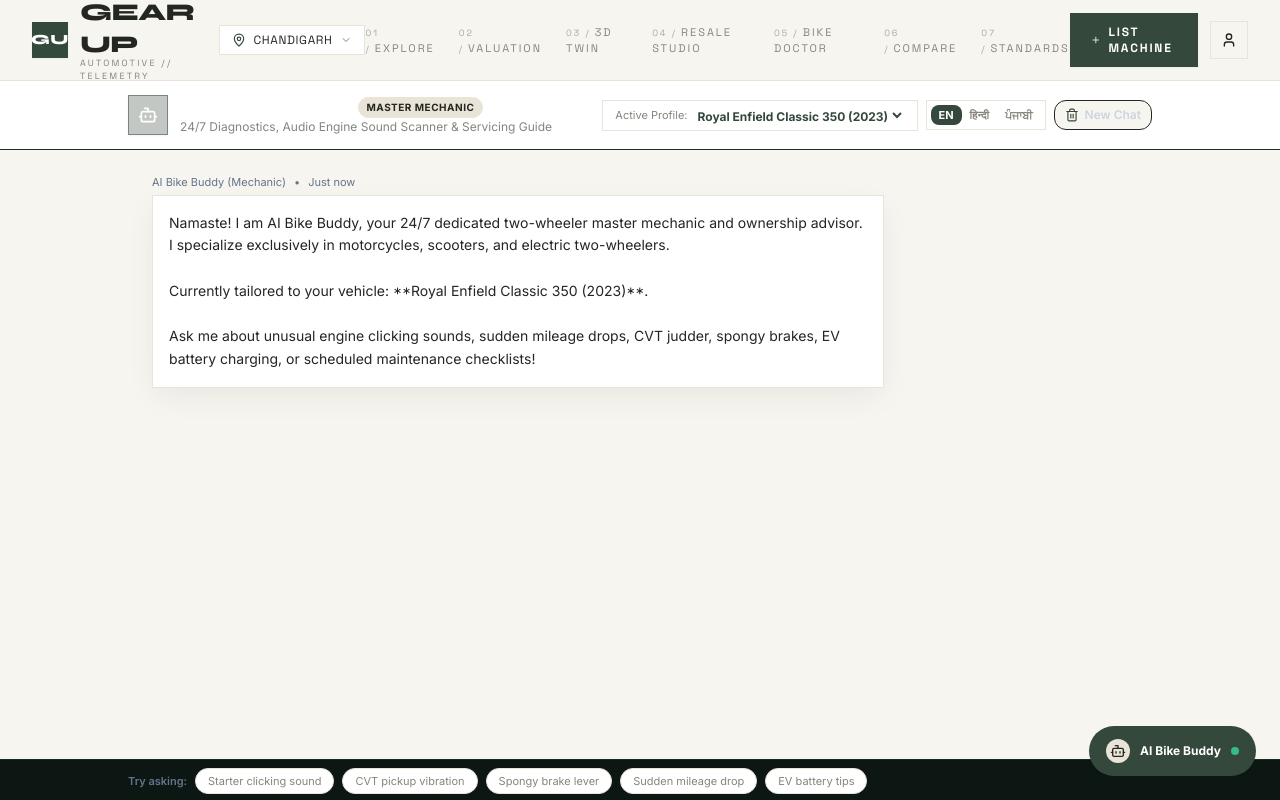
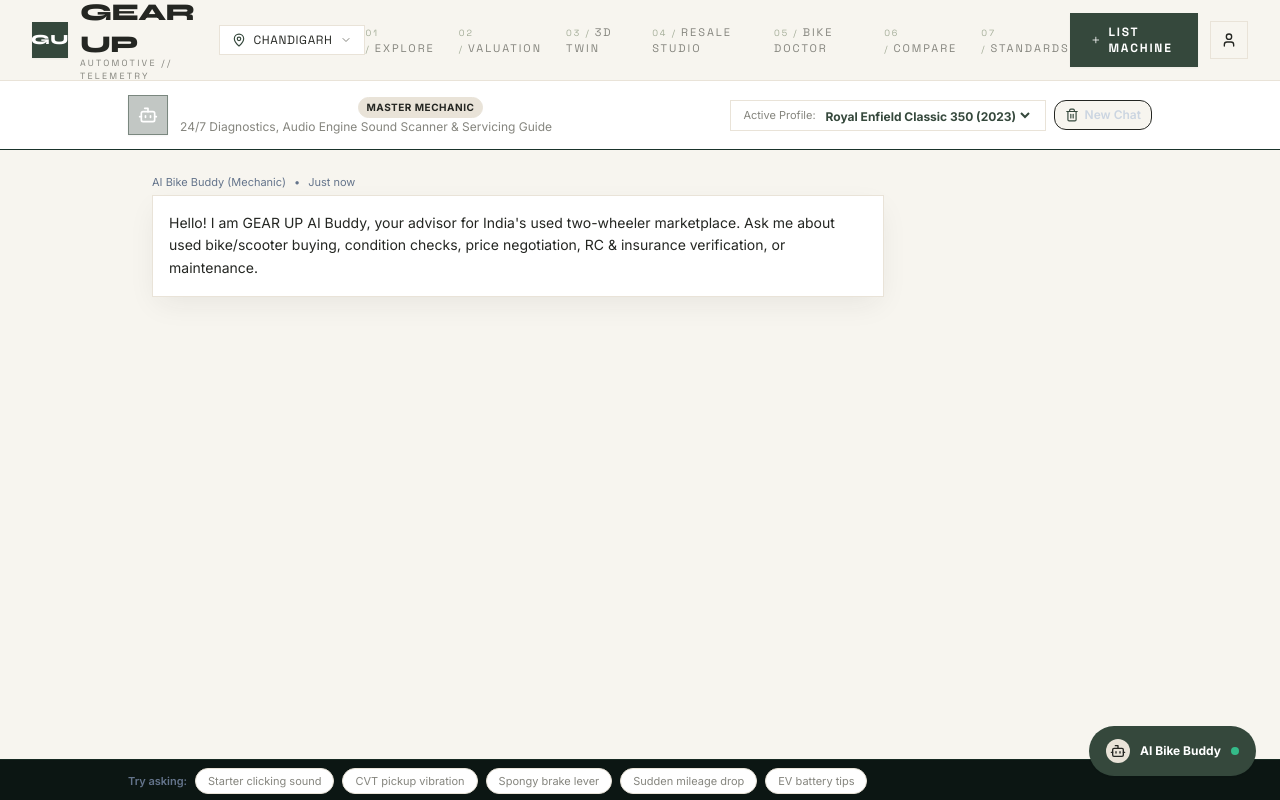
Before and after one commit to Paraskhanchi25/GearUp, a React (Vite) app in the folder client/: page /ai-buddy in a window 1280 px wide. Shown: the top 800 px of the page. Built offline with nearby package versions, Linux system fonts and the light colour scheme; a web font is replaced by a local one.

Commit message:
feat(ai-buddy): remove 3-language selector, enforce strict 30-80 word response policy, intent understanding, and anti-repetition filter

```diff
--- a/client/src/components/FloatingBikeBuddy.tsx
+++ b/client/src/components/FloatingBikeBuddy.tsx
@@ -18,12 +18,11 @@ export const FloatingBikeBuddy: React.FC = () => {
   const [input, setInput] = useState('');
   const [isListening, setIsListening] = useState(false);
   const [isTyping, setIsTyping] = useState(false);
-  const [language, setLanguage] = useState<'en' | 'hi' | 'pa'>('en');
 
   const [messages, setMessages] = useState<Message[]>([
     {
       sender: 'ai',
-      text: "Namaste! I'm GEAR UP AI Buddy, your 24/7 used two-wheeler advisor. Ask me about buying, selling, prices, condition checks, or RC/insurance!",
+      text: "Hello! I'm GEAR UP AI Buddy, your advisor for India's used two-wheeler marketplace. Ask me about buying, selling, prices, condition checks, or RC/insurance.",
     },
   ]);
 
@@ -45,7 +44,6 @@ export const FloatingBikeBuddy: React.FC = () => {
       const res = await sendAIBuddyMessage({
         message: q,
         history: historyPayload,
-        language,
       });
 
       const reply = res.response || res.text || 'Diagnostic assessment generated.';
@@ -86,7 +84,7 @@ export const FloatingBikeBuddy: React.FC = () => {
       return;
     }
     const recognition = new SpeechRecognition();
-    recognition.lang = language === 'hi' ? 'hi-IN' : language === 'pa' ? 'pa-IN' : 'en-IN';
+    recognition.lang = 'en-IN';
     recognition.continuous = false;
 
     if (!isListening) {
--- a/client/src/pages/AIBuddyPage.tsx
+++ b/client/src/pages/AIBuddyPage.tsx
@@ -43,7 +43,6 @@ interface ChatMessage {
 
 export const AIBuddyPage: React.FC = () => {
   const [selectedProfile, setSelectedProfile] = useState<PersonalizedVehicleProfile>(POPULAR_PROFILES[0]);
-  const [language, setLanguage] = useState<'en' | 'hi' | 'pa'>('en');
   const [input, setInput] = useState('');
   const [isListening, setIsListening] = useState(false);
   const [isTyping, setIsTyping] = useState(false);
@@ -58,11 +57,7 @@ export const AIBuddyPage: React.FC = () => {
     {
       id: '1',
       sender: 'ai',
-      text: `Namaste! I am AI Bike Buddy, your 24/7 dedicated two-wheeler master mechanic and ownership advisor. I specialize exclusively in motorcycles, scooters, and electric two-wheelers.
-
-Currently tailored to your vehicle: **${selectedProfile.brand} ${selectedProfile.model} (${selectedProfile.year})**.
-
-Ask me about unusual engine clicking sounds, sudden mileage drops, CVT judder, spongy brakes, EV battery charging, or scheduled maintenance checklists!`,
+      text: `Hello! I am GEAR UP AI Buddy, your advisor for India's used two-wheeler marketplace. Ask me about used bike/scooter buying, condition checks, price negotiation, RC & insurance verification, or maintenance.`,
       timestamp: 'Just now',
     },
   ]);
@@ -116,33 +111,34 @@ Ask me about unusual engine clicking sounds, sudden mileage drops, CVT judder, s
       const res = await sendAIBuddyMessage({
         message: q || (hadImage ? 'Photo component inspection' : 'Engine audio sound check'),
         history: historyPayload,
-        language,
         vehicle_context: selectedProfile
       });
 
-      // 2. Also run complementary local diagnostic checks if it's a mechanical query
-      const diagnosis = diagnoseTwoWheelerQuery(
-        q || (hadImage ? 'Inspect bike component image' : 'Unusual engine sound recording'),
-        selectedProfile,
-        hadImage,
-        hadAudio
-      );
+      // 2. Only attach diagnostic card if user provided audio sound recording or image
+      const diagnosis = (hadImage || hadAudio)
+        ? diagnoseTwoWheelerQuery(
+            q || (hadImage ? 'Inspect bike component image' : 'Unusual engine sound recording'),
+            selectedProfile,
+            hadImage,
+            hadAudio
+          )
+        : undefined;
 
       const aiMsg: ChatMessage = {
         id: (Date.now() + 1).toString(),
         sender: 'ai',
         text: res.response || res.text || `Here is my assessment for your ${selectedProfile.brand} ${selectedProfile.model}:`,
-        diagnosis: res.is_refusal ? undefined : diagnosis,
-        recommendations: res.matched_listings?.map((l: any) => l.title) || diagnosis.recommendedListings,
+        diagnosis,
+        recommendations: res.matched_listings?.map((l: any) => l.title),
         timestamp: res.timestamp || 'Just now',
       };
 
       setMessages((prev) => [...prev, aiMsg]);
 
       // Spoken narration
-      if ('speechSynthesis' in window && language !== 'pa' && !res.is_refusal) {
-        const briefUtterance = new SpeechSynthesisUtterance(diagnosis.title || 'Technical assessment generated');
-        briefUtterance.lang = language === 'hi' ? 'hi-IN' : 'en-IN';
+      if ('speechSynthesis' in window && !res.is_refusal) {
+        const briefUtterance = new SpeechSynthesisUtterance(res.response || 'Assessment generated');
+        briefUtterance.lang = 'en-IN';
         window.speechSynthesis.speak(briefUtterance);
       }
     } catch (err: any) {
@@ -168,7 +164,7 @@ Ask me about unusual engine clicking sounds, sudden mileage drops, CVT judder, s
     }
 
     const recognition = new SpeechRecognition();
-    recognition.lang = language === 'hi' ? 'hi-IN' : language === 'pa' ? 'pa-IN' : 'en-IN';
+    recognition.lang = 'en-IN';
     recognition.continuous = false;
 
     if (!isListening) {
@@ -239,27 +235,6 @@ Ask me about unusual engine clicking sounds, sudden mileage drops, CVT judder, s
                   </option>
                 ))}
               </select>
-            </div>
-
-            <div className="flex items-center rounded-none bg-white p-1 border border-[#E9E3D8] text-[11px] font-bold">
-              <button
-                onClick={() => setLanguage('en')}
-                className={`px-2 py-0.5 rounded-lg ${language === 'en' ? 'bg-[#35483C] text-white' : 'text-[#85857E]'}`}
-              >
-                EN
-              </button>
-              <button
-                onClick={() => setLanguage('hi')}
-                className={`px-2 py-0.5 rounded-lg ${language === 'hi' ? 'bg-[#35483C] text-white' : 'text-[#85857E]'}`}
-              >
-                हिन्दी
-              </button>
-              <button
-                onClick={() => setLanguage('pa')}
-                className={`px-2 py-0.5 rounded-lg ${language === 'pa' ? 'bg-[#35483C] text-white' : 'text-[#85857E]'}`}
-              >
-                ਪੰਜਾਬੀ
-              </button>
             </div>
 
             {/* Clear / New Chat Button */}
```
Also changed, not shown: 2 other files (tests, documents, lock files or other folders).
